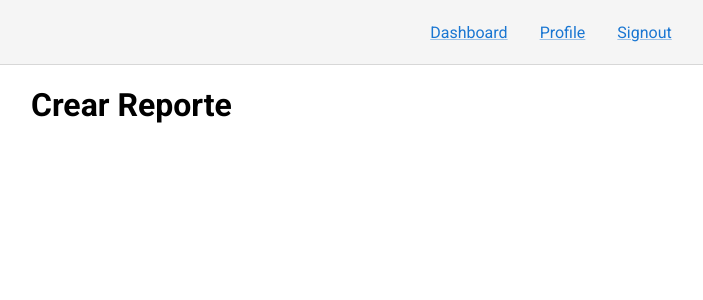
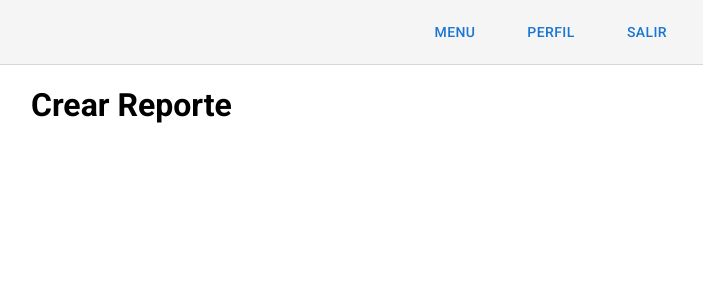
Before and after one commit to Slinkter/appwebmina, a React (Create React App) app: page /createreport in a window 1280 px wide. Shown: the top 300 px of the page, without its empty margins (89-792 px from the left). Built offline with nearby package versions, Linux system fonts and the light colour scheme.

Commit message:
pc : to github

```diff
--- a/src/components/DashboardWrapper.jsx
+++ b/src/components/DashboardWrapper.jsx
@@ -6,14 +6,13 @@ import "../style/ContainerWrapper.css";
 //MUI
 import AppBar from "@mui/material/AppBar";
 import Toolbar from "@mui/material/Toolbar";
-import Typography from "@mui/material/Typography";
 import Link from "@mui/material/Link";
-import { Grid } from "@mui/material";
+import { Grid, Button } from "@mui/material";
 
 export default function DashboardWrapper(props) {
     const { children } = props;
     return (
-        <React.Fragment >
+        <React.Fragment>
             <AppBar
                 position="static"
                 color="default"
@@ -31,34 +30,31 @@ export default function DashboardWrapper(props) {
                         alignItems="center"
                         justifyContent="center"
                     >
-                        <Link
+                        <Button
+                            variant="text"
                             component={RouterLink}
                             to="/dashboard"
-                            variant="contained"
-                            color="primary"
                             sx={{ my: 1, mx: 2 }}
                         >
-                            Dashboard
-                        </Link>
+                            Menu
+                        </Button>
 
-                        <Link
+                        <Button
                             component={RouterLink}
                             to="/dashboard/profile"
-                            variant="contained"
-                            color="primary"
+                            variant="text"
                             sx={{ my: 1, mx: 2 }}
                         >
-                            Profile
-                        </Link>
-                        <Link
+                            Perfil
+                        </Button>
+                        <Button
                             component={RouterLink}
                             to="/signout"
-                            variant="contained"
-                            color="primary"
+                            variant="text"
                             sx={{ my: 1, mx: 2 }}
                         >
-                            Signout
-                        </Link>
+                            Salir
+                        </Button>
                     </Grid>
                 </Toolbar>
             </AppBar>
--- /dev/null
+++ b/src/components/UILoading.jsx
@@ -0,0 +1,13 @@
+import React from "react";
+import CircularProgress from "@mui/material/CircularProgress";
+import Box from "@mui/material/Box";
+
+function UILoading() {
+    return (
+        <Box sx={{ display: "flex" }}>
+            <CircularProgress />
+        </Box>
+    );
+}
+
+export default UILoading;
--- a/src/index.css
+++ b/src/index.css
@@ -10,7 +10,7 @@ body {
     -webkit-font-smoothing: antialiased;
     -moz-osx-font-smoothing: grayscale;
     font-family: "Roboto", sans-serif;
-
+    background-color: #ffffff;
 }
 
 code {
--- a/src/page/DashboardView.jsx
+++ b/src/page/DashboardView.jsx
@@ -18,6 +18,9 @@ import CDCreateProduct from "../components/CDCreateProduct";
 import CDUpdateProduct from "../components/CDUpdateProduct";
 import CDCreateReport from "../components/CDCreateReport";
 import CDCreateOrder from "../components/CDCreateOrder";
+import UILoading from "../components/UILoading";
+
+import { Box } from "@mui/material";
 
 function DashboardView() {
     const navigate = useNavigate();
@@ -49,7 +52,14 @@ function DashboardView() {
                 onUserNotRegister={handleUserNotRegister}
                 onUserNotLoggedIn={handleUserNotLoggedIn}
             >
-                <div>Loading... </div>
+                <Box
+                    display="flex"
+                    justifyContent="center"
+                    alignItems="center"
+                    minHeight="100vh"
+                >
+                    <UILoading />
+                </Box>
             </AuthProvider>
         );
     }
--- a/src/pagedashboard/CreatePedido.jsx
+++ b/src/pagedashboard/CreatePedido.jsx
@@ -32,6 +32,7 @@ import {
 
 import DeleteIcon from "@mui/icons-material/Delete";
 import { getNewOrden } from "../firebase/firebase";
+import UILoading from "../components/UILoading";
 
 function CreatePedido() {
     const navigate = useNavigate();
@@ -43,7 +44,6 @@ function CreatePedido() {
     const [currentUser, setCurrentUser] = useState(null);
     const [currentEmployer, setCurrentEmployer] = useState(null);
     const [currentProduct, setCurrentProduct] = useState(null);
-
     //
 
     useEffect(() => {
@@ -72,14 +72,21 @@ function CreatePedido() {
 
     function handleUserNotLoggedIn() {}
 
-    if (state === 1) {
+    if (state === 0) {
         return (
             <AuthProvider
                 onUserLoggedIn={handleUserLoggedIn}
                 onUserNotRegister={handleUserNotRegister}
                 onUserNotLoggedIn={handleUserNotLoggedIn}
             >
-                <div>Loading... </div>
+                <Box
+                    display="flex"
+                    justifyContent="center"
+                    alignItems="center"
+                    minHeight="100vh"
+                >
+                    <UILoading />
+                </Box>
             </AuthProvider>
         );
     }
--- a/src/pagedashboard/NewEmployer.jsx
+++ b/src/pagedashboard/NewEmployer.jsx
@@ -15,6 +15,7 @@ import {
     Typography,
 } from "@mui/material";
 import { addNewEmployer } from "../firebase/firebase";
+import UILoading from "../components/UILoading";
 
 const areainput = [
     {
@@ -108,7 +109,14 @@ function NewEmployer() {
                 onUserNotRegister={handleUserNotRegister}
                 onUserNotLoggedIn={handleUserNotLoggedIn}
             >
-                <div>Loading... </div>
+                <Box
+                    display="flex"
+                    justifyContent="center"
+                    alignItems="center"
+                    minHeight="100vh"
+                >
+                    <UILoading />
+                </Box>
             </AuthProvider>
         );
     }
--- a/src/pagedashboard/NewProduct.jsx
+++ b/src/pagedashboard/NewProduct.jsx
@@ -7,6 +7,7 @@ import * as Yup from "yup";
 import { Box, Button, Container, TextField, Typography } from "@mui/material";
 import { addNewProduct } from "../firebase/firebase";
 import { v4 as uuidv4 } from "uuid";
+import UILoading from "../components/UILoading";
 
 function NewProduct() {
     //
@@ -73,7 +74,14 @@ function NewProduct() {
                 onUserNotRegister={handleUserNotRegister}
                 onUserNotLoggedIn={handleUserNotLoggedIn}
             >
-                <div>Loading... </div>
+                <Box
+                    display="flex"
+                    justifyContent="center"
+                    alignItems="center"
+                    minHeight="100vh"
+                >
+                    <UILoading />
+                </Box>
             </AuthProvider>
         );
     }
```
Also changed, not shown: src/components/ProductItem.jsx (added, +14 -0 lines).
